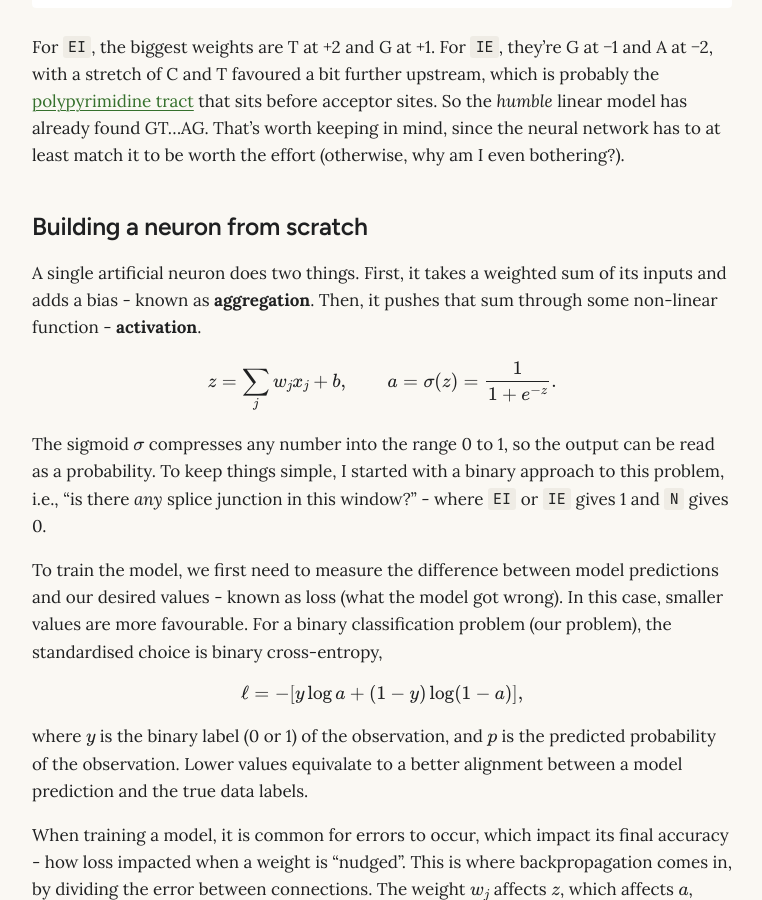
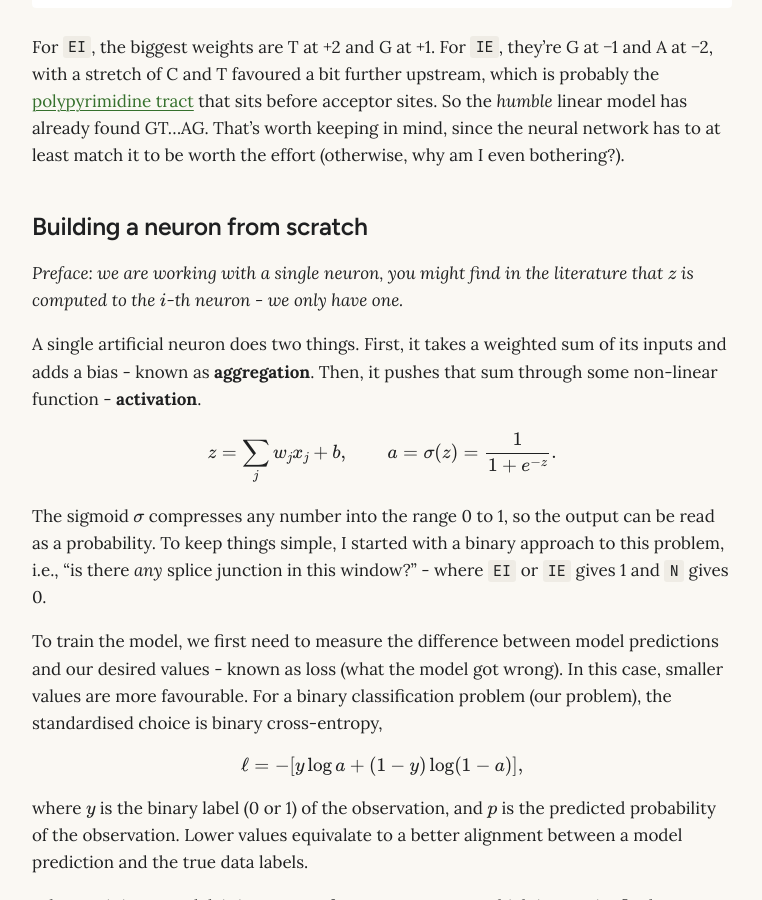
Before and after one commit to timj-wood/timj-wood.github.io, a Jekyll site: the page built from _posts/2026-10-22-splice-site-neural-network.md, in a window 1280 px wide and 900 px high, scrolled down 3292 px. Shown: the whole window, without its empty margins (258-1020 px from the left). Built offline with Jekyll 4.4.1, drawn with Linux system fonts in a browser that asks for light colours.

Commit message:
Update 2026-10-22-splice-site-neural-network.md

```diff
--- a/_posts/2026-10-22-splice-site-neural-network.md
+++ b/_posts/2026-10-22-splice-site-neural-network.md
@@ -83,6 +83,8 @@ grid = W.reshape(60, 4).T                               # 4 bases × 60 position
 For `EI`, the biggest weights are T at +2 and G at +1. For `IE`, they're G at −1 and A at −2, with a stretch of C and T favoured a bit further upstream, which is probably the [polypyrimidine tract](https://en.wikipedia.org/wiki/Polypyrimidine_tract) that sits before acceptor sites. So the *humble* linear model has already found GT…AG. That's worth keeping in mind, since the neural network has to at least match it to be worth the effort (otherwise, why am I even bothering?).
 
 ## Building a neuron from scratch
+
+*Preface: we are working with a single neuron, you might find in the literature that $z$ is computed to the $i$-th neuron - we only have one.*
 
 A single artificial neuron does two things. First, it takes a weighted sum of its inputs and adds a bias - known as **aggregation**. Then, it pushes that sum through some non-linear function - **activation**.
 
```
